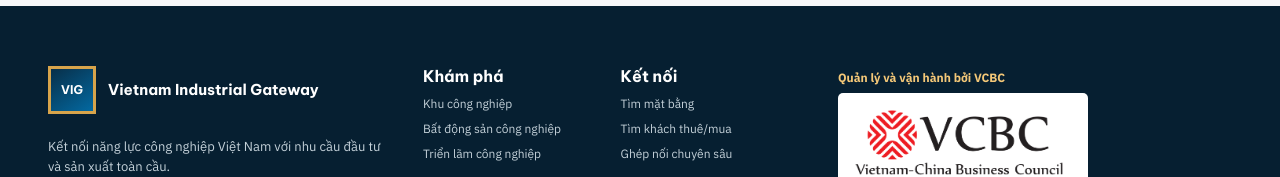
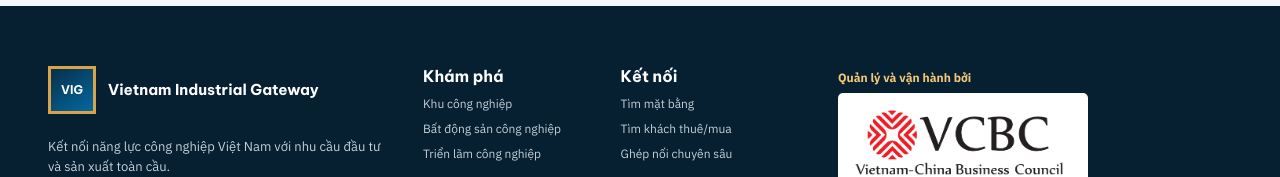
Before and after one commit to Kai-31101/vig-industrial-gateway-demo, a React (Vite) app: page /#/home in a window 1280 px wide. Shown: the part 2902-3079 px from the top of the page. Built offline with nearby package versions, Linux system fonts and the light colour scheme.

Commit message:
Refine footer operator label

```diff
--- a/src/App.tsx
+++ b/src/App.tsx
@@ -492,7 +492,7 @@
         <div className="arobid-partner">
           <div className="footer-operator">
             <span>
-              {ui(language, "Quản lý và vận hành bởi VCBC", "Managed & Operated by VCBC")}
+              {ui(language, "Quản lý và vận hành bởi", "Managed & Operated by")}
             </span>
             <img
               className="vcbc-logo"
--- a/src/i18n.ts
+++ b/src/i18n.ts
@@ -38,7 +38,7 @@
   "Premium Matching": "高级智能匹配",
   "Data-powered · Intelligently connected": "数据驱动 · 智能连接",
   "Powered by data and matched by AI": "以数据驱动，由人工智能匹配交易",
-  "Managed & Operated by VCBC": "由VCBC管理与运营",
+  "Managed & Operated by": "管理与运营方",
   "Featured industrial park profiles": "精选工业园区档案",
   "Standardised data with sources, units and verification dates.": "标准化数据，包含来源、单位和核验日期。",
   "View all 20 profiles": "查看全部20个园区档案",
```
